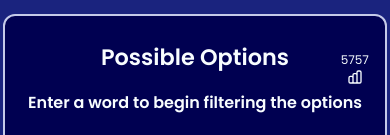
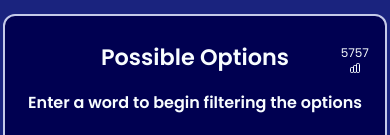
Before and after one commit to liamjamesburks/wordle-helper, a React (Create React App) app: page / in a window 390 px wide. Shown: the part 573-708 px from the top of the page. Built offline with nearby package versions, Linux system fonts and the light colour scheme.

Commit message:
UI Changes.

```diff
--- a/src/components/filtered-word-list-component/filtered-word-list-component.jsx
+++ b/src/components/filtered-word-list-component/filtered-word-list-component.jsx
@@ -13,7 +13,7 @@ const FilteredWordList = (props) => {
     return (
         <div className="generic-container">
             <div className="total-count-text">
-                <p>{ filteredList.length }</p>
+                <p className="p-0">{ filteredList.length }</p>
                 <ChartBarIcon className="total-count-icon"/>
             </div>
             <h2 className="alphabet-group-title">
--- a/src/components/filtered-word-list-component/filtered-word-list-styles.css
+++ b/src/components/filtered-word-list-component/filtered-word-list-styles.css
@@ -59,7 +59,7 @@
     }
 
     .total-count-text {
-        top: 2.6rem;
+        top: 2.4rem;
         right: 2rem;
     }
 }
@@ -94,29 +94,30 @@
 
     .total-count-text {
         max-width: 4rem;
+        top: 2.2rem;
+        right: 2rem;
     }
 }
 
 @media only screen and (max-width: 400px) {
     .total-count-text {
-        max-width: 3rem;
         display: flex;
         flex-direction: column;
 
-        justify-content: center;
-        align-items: center;
+        top: 0;
+        right: 0;
     }
 
     .total-count-icon {
-        width: 1rem;
+        width: 0.75rem;
         margin: 0;
-        align-self: center;
+        padding: 0;
     }
 }
 
 @media only screen and (max-width:  1480px) {
     .total-count-text {
-        top: 2.2rem;
+        top: 1.8rem;
         right: 1rem;
     }
 }
```
